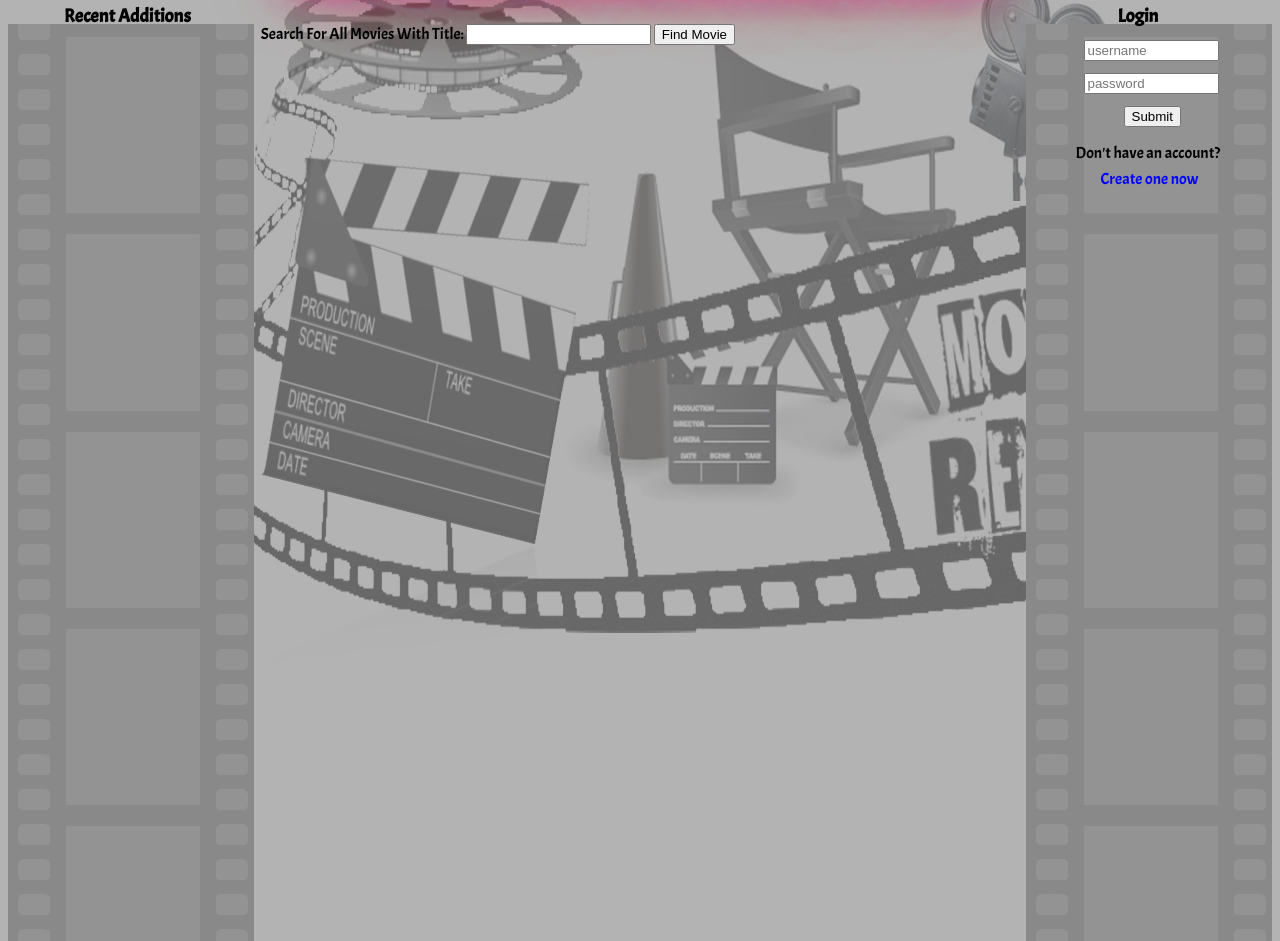
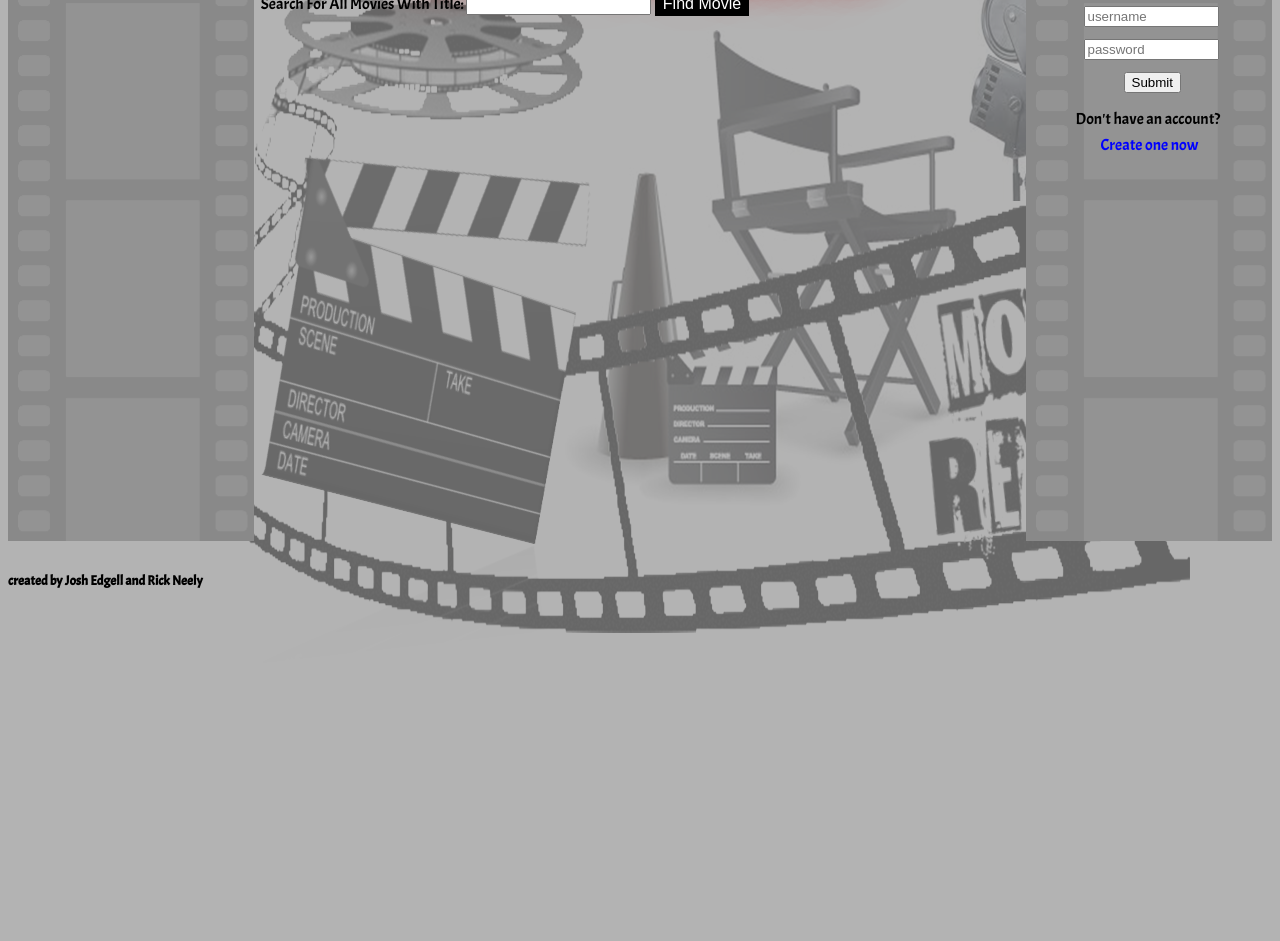
Before and after one commit to JoshEdgell/movie_app_frontend, a website: page public/index.html in a window 1280 px wide. Shown: the part 187-1128 px from the top of the page. Drawn offline with nearby package versions, Linux system fonts and the light colour scheme; no server answers.

Commit message:
increased CSS styling

```diff
--- a/public/index.html
+++ b/public/index.html
@@ -37,7 +37,7 @@
           <!-- Search Form -->
 
         <div class="searchMovies" ng-if="ctrl.displaySearchForm">
-          <form ng-submit="ctrl.searchAllNames(searchBox);">
+          <form id="form" ng-submit="ctrl.searchAllNames(searchBox);">
             Search For All Movies With Title: <input type="text" ng-model="searchBox"></input>
             <button type="submit">Find Movie</button>
           </form>
@@ -68,8 +68,8 @@
 
             <div class="addFirstReview" ng-if="ctrl.currentMovie.reviews.length == null || ctrl.currentMovie.reviews.length == 0">
               <p>This movie has no reviews. Be the first to add one.</p>
-              <textarea ng-model="ctrl.newReviewText"></textarea>
-              <button ng-click="ctrl.addReviewToMovie(ctrl.currentMovie.imdbid);">Add Review</button>
+              <textarea rows="6" cols="50" ng-model="ctrl.newReviewText"></textarea>
+              <button class="reviewButton" ng-click="ctrl.addReviewToMovie(ctrl.currentMovie.imdbid);">Add Review</button>
               <button ng-click="ctrl.returnToSearch();">Return to Search</button>
             </div>
 
@@ -85,7 +85,8 @@
 
 
                 </div>
-              <textarea ng-model="ctrl.newReviewText"></textarea>
+              <textarea rows="6" cols="50
+            " ng-model="ctrl.newReviewText"></textarea>
               <button ng-click="ctrl.addReviewToMovie(ctrl.currentMovie.imdbid);">Add Review</button>
             </div>
 
@@ -101,7 +102,7 @@
 
                 </div>
 
-              <textarea ng-model="ctrl.newReviewText"></textarea>
+              <textarea rows="6" cols="50" ng-model="ctrl.newReviewText"></textarea>
               <button ng-click="ctrl.addReviewToMovie(ctrl.currentMovie.imdbid);">Add Review</button>
             </div>
 
@@ -199,5 +200,8 @@
 
 
     </form>
+    <footer>
+          <h6>created by Josh Edgell and Rick Neely</h6>
+        </footer>
   </body>
 </html>
--- a/public/style.css
+++ b/public/style.css
@@ -16,7 +16,7 @@ body {
 
 #subtitlepage {
   text-align: center;
-  font-size: 30px;
+  font-size: 20px;
   color: #red;
   /*font-family: Arial;*/
   -webkit-animation: neon1 1.5s ease-in-out infinite alternate;
@@ -29,7 +29,9 @@ a {
   color: blue;
 }
 
-
+#form {
+  width: 100%;
+}
 .container {
   display: flex;
   flex-wrap: wrap;
@@ -51,6 +53,7 @@ a {
 }
 .recentMoviePosters {
   padding-left: 58px;
+
 }
 .recentMoviePoster {
   width: 134px;
@@ -58,6 +61,15 @@ a {
   padding-bottom: 20px;
   padding-top: 13px;
   padding-bottom: 3px;
+  transition: all .2s ease-in-out;
+
+}
+
+.recentMoviePoster:hover {
+  cursor: pointer;
+  transform: scale(1.1);
+
+
 }
 
 
@@ -108,6 +120,21 @@ a {
  .editDelete {
    margin-top: -16px;
    margin-bottom: 6px;
+ }
+
+
+
+button{
+   background-color: black;
+    border: none;
+    color: white;
+    padding: 3px 8px;
+    text-align: center;
+    text-decoration: none;
+    display: inline-block;
+    font-size: 16px;
+    margin: 2px 1px;
+    cursor: pointer;
  }
 
 
@@ -181,6 +208,13 @@ a {
   margin-top: 12px;
 }
 
+footer {
+  display: inline;
+  text-align: center;
+  font-size: 20px;
+  color: #red;
+}
+
 /*neon attributes*/
 @-webkit-keyframes neon1 {
   from {
```
